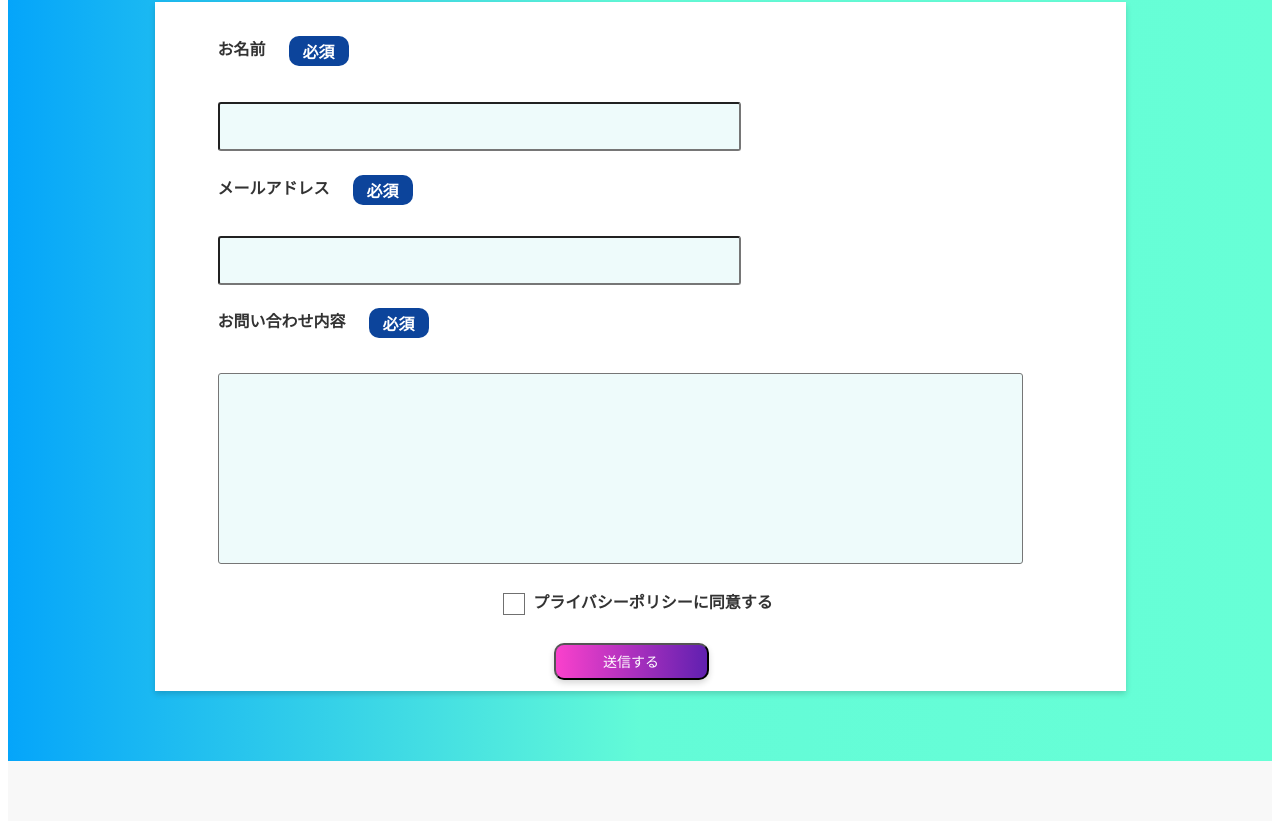
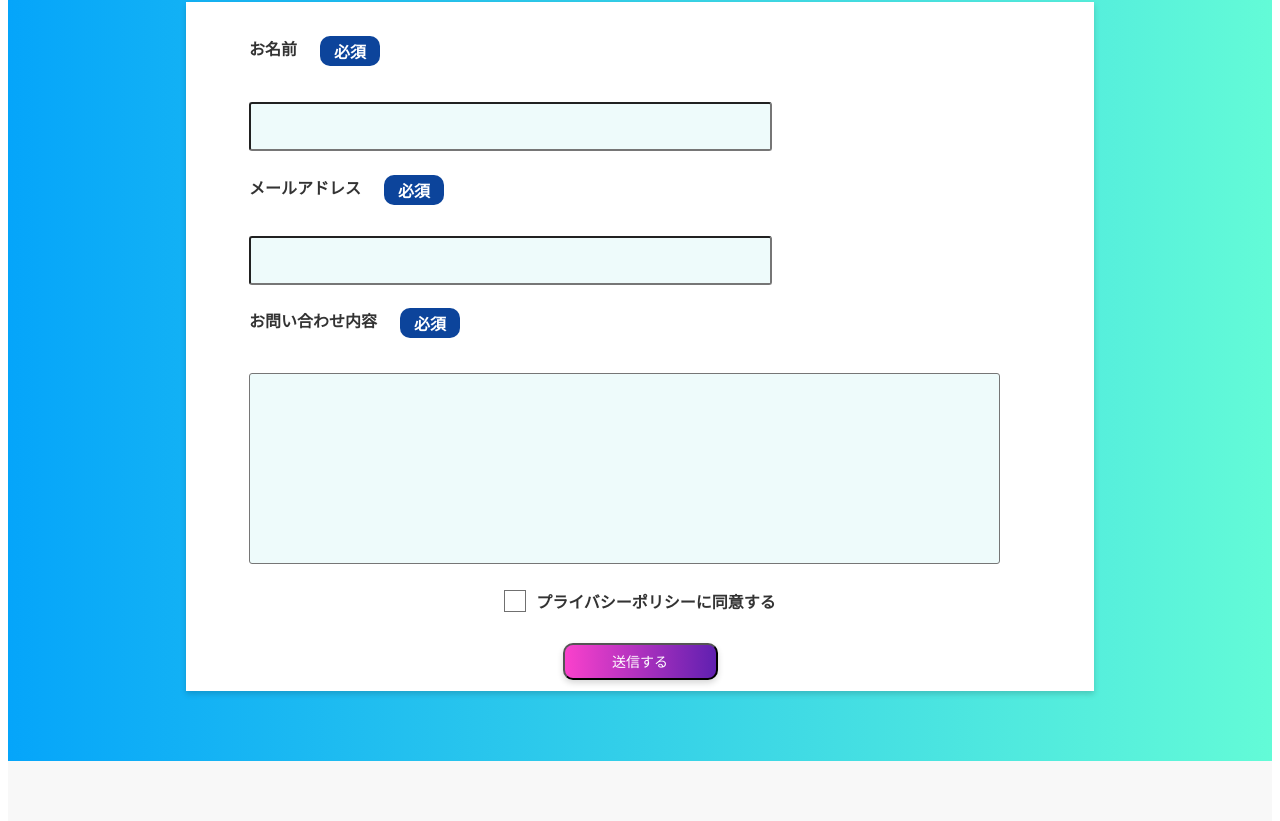
Before and after one commit to LeafField/your-coding, a website built with webpack: page src/index.html in a window 1280 px wide. Shown: the part 6129-6950 px from the top of the page. Built offline with nearby package versions, Linux system fonts and the light colour scheme.

Commit message:
指摘された箇所の修正

```diff
--- a/src/index.html
+++ b/src/index.html
@@ -431,7 +431,7 @@
     <p class="contact__desc">コーディングの人出が足りないとき、<br>
       あなたの力になります</p>
     <div class="contact__container">
-      <form action="">
+      <form class="contact__form" action="">
         <div class="contact__name">
           <label class="contact__label--name" for="name">お名前<span class="contact__indispensable">必須</span></label>
           <input type="text" id="name" class="contact__input--name" required>
@@ -450,6 +450,7 @@
 
         <div class="contact__agreement">
           <input class="contact__input--agreement" type="checkbox" id="checkbox" required>
+          <span class="contact__square"></span>
           <label class="contact__label--agreement" for="checkbox">プライバシーポリシーに同意する</label>
         </div>
 
--- a/src/styles/_contact.scss
+++ b/src/styles/_contact.scss
@@ -1,7 +1,12 @@
 @use "utils" as *;
 
 .contact {
-  background-image: linear-gradient(to right, #05a5fa, #63fbd7, #67ffd6);
+  background-image: linear-gradient(
+    90deg,
+    #05a5fa 0%,
+    #63fbd7 100%,
+    #67ffd6 100%
+  );
   padding-top: rem(60);
   padding-inline: rem(15);
   padding-bottom: rem(70);
@@ -27,7 +32,6 @@
     box-shadow: 0 rem(3) rem(6) 0 rgba(0, 0, 0, 0.16);
     background-color: #fff;
     margin-top: rem(44);
-    padding-left: rem(63);
 
     @include mq(sp) {
       padding-inline: rem(20);
@@ -42,23 +46,28 @@
     display: flex;
     flex-direction: column;
     padding-top: rem(34);
+    padding-left: rem(63);
   }
 
   &__mail {
     display: flex;
     flex-direction: column;
     padding-top: rem(24);
+    padding-left: rem(63);
   }
 
   &__content {
     padding-top: rem(23);
+    padding-left: rem(63);
   }
 
   &__agreement {
     padding-top: rem(20);
     position: relative;
     display: flex;
+    align-items: center;
     justify-content: center;
+    gap: rem(10);
   }
 
   &__btn {
@@ -70,7 +79,7 @@
     color: #fff;
     margin-top: rem(30);
     display: block;
-    margin-left: per(336, 908);
+    margin-inline: auto;
     font-size: rem(14);
     @include mq(sp) {
       margin-inline: auto;
@@ -91,25 +100,47 @@
     &--agreement {
       position: relative;
       width: fit-content;
-      margin-right: rem(37);
       cursor: pointer;
+      // line-height: 1;
 
       @include mq(sp) {
         margin-right: 0;
       }
 
-      &::before {
-        content: "";
+      // &::before {
+      //   content: "";
+      //   display: block;
+      //   border: solid rem(1) #707070;
+      //   background-color: #fff;
+      //   width: rem(20);
+      //   height: rem(20);
+      // }
+      // &::after {
+      //   content: "";
+      //   display: block;
+      //   width: rem(10);
+      //   height: rem(25);
+      //   border-right: solid rem(2) #707070;
+      //   border-bottom: solid rem(2) #707070;
+      //   transform: rotate(45deg);
+      //   position: absolute;
+      //   top: rem(-4);
+      //   left: rem(-20);
+      //   opacity: 0;
+      // }
+    }
+  }
+
+  // チェックボックスの箱
+  &__square {
     display: block;
     border: solid rem(1) #707070;
     background-color: #fff;
     width: rem(20);
     height: rem(20);
-        position: absolute;
-        left: rem(-30);
-        top: rem(4);
-      }
-      &::after {
+    position: relative;
+
+    &::before {
       content: "";
       display: block;
       width: rem(10);
@@ -118,10 +149,9 @@
       border-bottom: solid rem(2) #707070;
       transform: rotate(45deg);
       position: absolute;
-        top: rem(-4);
-        left: rem(-20);
+      top: rem(-10);
+      left: rem(8);
       opacity: 0;
-      }
     }
   }
 
@@ -186,8 +216,8 @@
 }
 
 // チェックボックスチェック時のスタイル
-input[type="checkbox"]:checked + label {
-  &::after {
+input[type="checkbox"]:checked + .contact__square {
+  &::before {
     opacity: 1;
   }
 }
```
Also changed, not shown: docs/index.html (+1 -1 lines), docs/style/style.css, 1 other file. Lines whose indentation alone changed are shown as unchanged.
